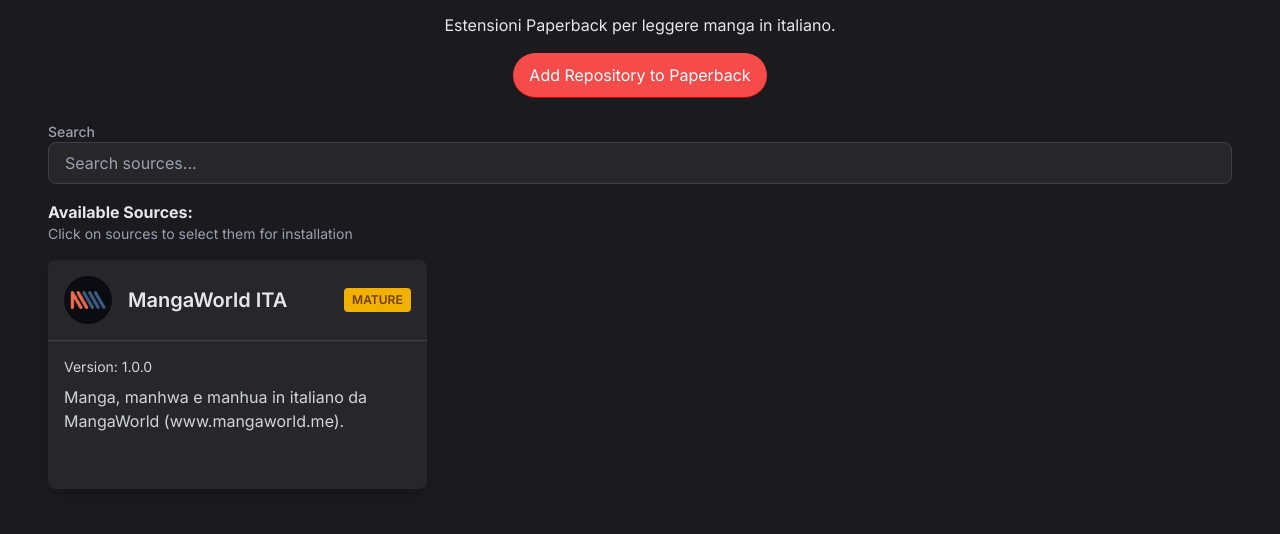
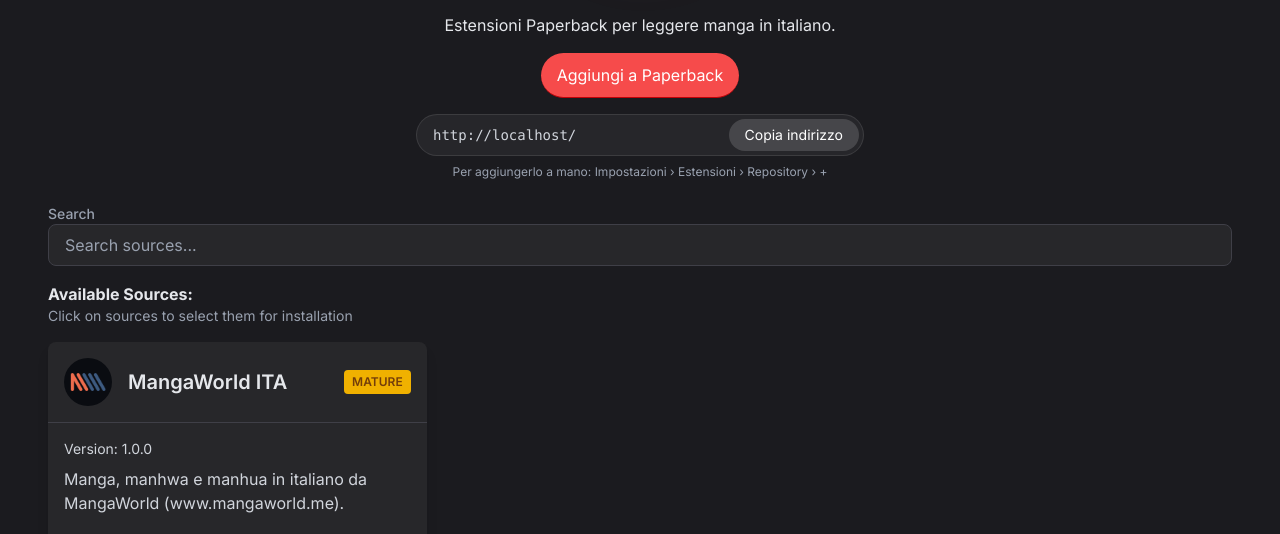
Before and after one commit to dimpemekug/Paperback-Extensions, a plain HTML site: page index.html in a window 1280 px wide. Shown: the part 247-781 px from the top of the page. Drawn offline with nearby package versions, Linux system fonts and the light colour scheme.

Commit message:
deploy: 605d6999519491c89de3dcea96470a0ca46b53fc

```diff
--- a/index.html
+++ b/index.html
@@ -1,5 +1,5 @@
 <!doctype html>
-<html lang="en">
+<html lang="it">
   <head>
     <meta name="robots" content="noindex" />
     <meta charset="utf-8" />
@@ -68,8 +68,46 @@
           @click="addToPaperback()"
           x-show="repository"
         >
-          Add Repository to Paperback
+          Aggiungi a Paperback
         </a>
+        <div
+          class="mt-4 w-full max-w-md flex items-center gap-2 bg-white/5 border border-white/10 rounded-full pl-4 pr-1 py-1"
+          x-show="repository"
+          x-data="{
+            address: location.origin + location.pathname.replace(/index\.html$/, ''),
+            copied: false,
+            async copy() {
+              try {
+                await navigator.clipboard.writeText(this.address);
+              } catch {
+                const field = this.$refs.address;
+                field.select();
+                document.execCommand('copy');
+              }
+              this.copied = true;
+              setTimeout(() => (this.copied = false), 2000);
+            },
+          }"
+        >
+          <input
+            x-ref="address"
+            :value="address"
+            readonly
+            aria-label="Indirizzo del repository"
+            class="flex-1 min-w-0 bg-transparent text-sm font-mono text-gray-300 outline-none truncate"
+            @focus="$event.target.select()"
+          />
+          <button
+            type="button"
+            @click="copy()"
+            class="shrink-0 py-1.5 px-4 text-sm rounded-full text-white transition-colors duration-100"
+            :class="copied ? 'bg-green-600' : 'bg-white/15 hover:bg-white/25'"
+            x-text="copied ? 'Copiato ✓' : 'Copia indirizzo'"
+          ></button>
+        </div>
+        <p x-show="repository" class="mt-2 text-xs text-gray-400 text-center">
+          Per aggiungerlo a mano: Impostazioni › Estensioni › Repository › +
+        </p>
       </header>
 
       <div class="mx-auto text-left">
--- a/versioning.json
+++ b/versioning.json
@@ -1,5 +1,5 @@
 {
-  "buildTime": "2026-11-23T09:13:29.474Z",
+  "buildTime": "2026-11-23T09:55:02.733Z",
   "builtWith": {
     "toolchain": "1.0.0-alpha.95",
     "types": "1.0.0-alpha.95"
```
